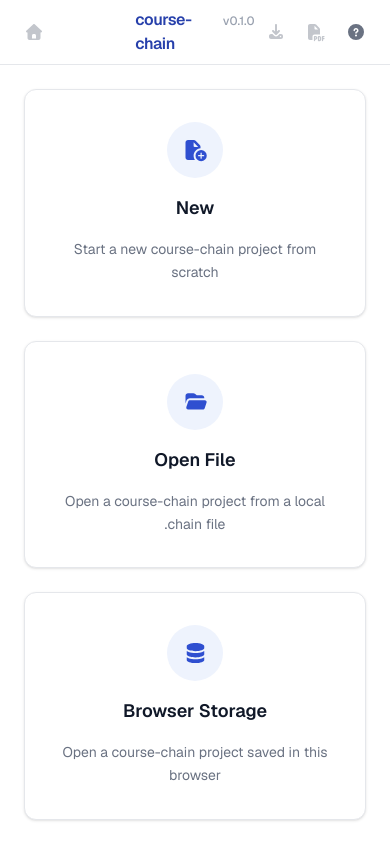
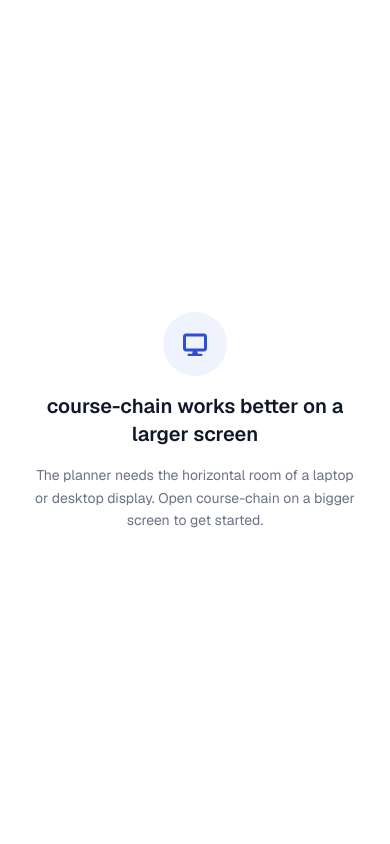
Before and after one commit to Braykoff/course-chain, a Next.js app: page / in a window 390 px wide. Built offline with nearby package versions, Linux system fonts and the light colour scheme.

Commit message:
Mobile blocker

```diff
--- a/src/app/layout.tsx
+++ b/src/app/layout.tsx
@@ -4,6 +4,7 @@
 import "@/lib/fontawesome";
 import { TopBar } from "@/components/TopBar";
 import { WorkspaceProvider } from "@/components/WorkspaceContext";
+import { SmallScreenGate } from "@/components/SmallScreenGate";
 
 const geistSans = Geist({
   variable: "--font-geist-sans",
@@ -30,6 +31,9 @@
           {/* Active page */}
           <main className="flex min-h-0 flex-1 flex-col">{children}</main>
         </WorkspaceProvider>
+
+        {/* Covers the app on screens too small to use it */}
+        <SmallScreenGate />
       </body>
     </html>
   );
--- a/src/components/HomeOptions.tsx
+++ b/src/components/HomeOptions.tsx
@@ -84,8 +84,8 @@
 
   return (
     <>
-      {/* Option row (stacks on mobile) */}
-      <div className="grid w-full max-w-4xl gap-6 sm:grid-cols-3">
+      {/* Option row */}
+      <div className="grid w-full max-w-4xl grid-cols-3 gap-6">
         {options.map((option) => (
           <button
             key={option.title}
--- /dev/null
+++ b/src/components/SmallScreenGate.tsx
@@ -0,0 +1,47 @@
+"use client";
+
+import { useSyncExternalStore } from "react";
+import { FontAwesomeIcon } from "@fortawesome/react-fontawesome";
+import { faDisplay } from "@fortawesome/free-solid-svg-icons";
+
+// course-chain's editor lays terms out in wide horizontal columns beside a
+// sidebar, so it needs the room of a laptop or desktop display. Rather than
+// support a cramped mobile layout, anything narrower than this gets a
+// full-screen notice instead of the app.
+const MIN_WIDTH = 1024;
+
+function subscribe(onChange: () => void) {
+  const query = window.matchMedia(`(max-width: ${MIN_WIDTH - 1}px)`);
+  query.addEventListener("change", onChange);
+  return () => query.removeEventListener("change", onChange);
+}
+
+function isSmallScreen() {
+  return window.innerWidth < MIN_WIDTH;
+}
+
+export function SmallScreenGate() {
+  // The static export prerenders without a window; assume a large screen there
+  // and let the client correct it on hydration.
+  const tooSmall = useSyncExternalStore(subscribe, isSmallScreen, () => false);
+
+  if (!tooSmall) return null;
+
+  return (
+    <div className="fixed inset-0 z-[100] flex flex-col items-center justify-center gap-4 bg-white px-8 text-center">
+      {/* Icon */}
+      <span className="flex h-16 w-16 items-center justify-center rounded-full bg-royal-50 text-royal-600">
+        <FontAwesomeIcon icon={faDisplay} className="text-2xl" />
+      </span>
+
+      {/* Message */}
+      <h1 className="text-xl font-semibold text-gray-900">
+        course-chain works better on a larger screen
+      </h1>
+      <p className="max-w-sm text-sm leading-relaxed text-gray-500">
+        The planner needs the horizontal room of a laptop or desktop display.
+        Open course-chain on a bigger screen to get started.
+      </p>
+    </div>
+  );
+}
```
